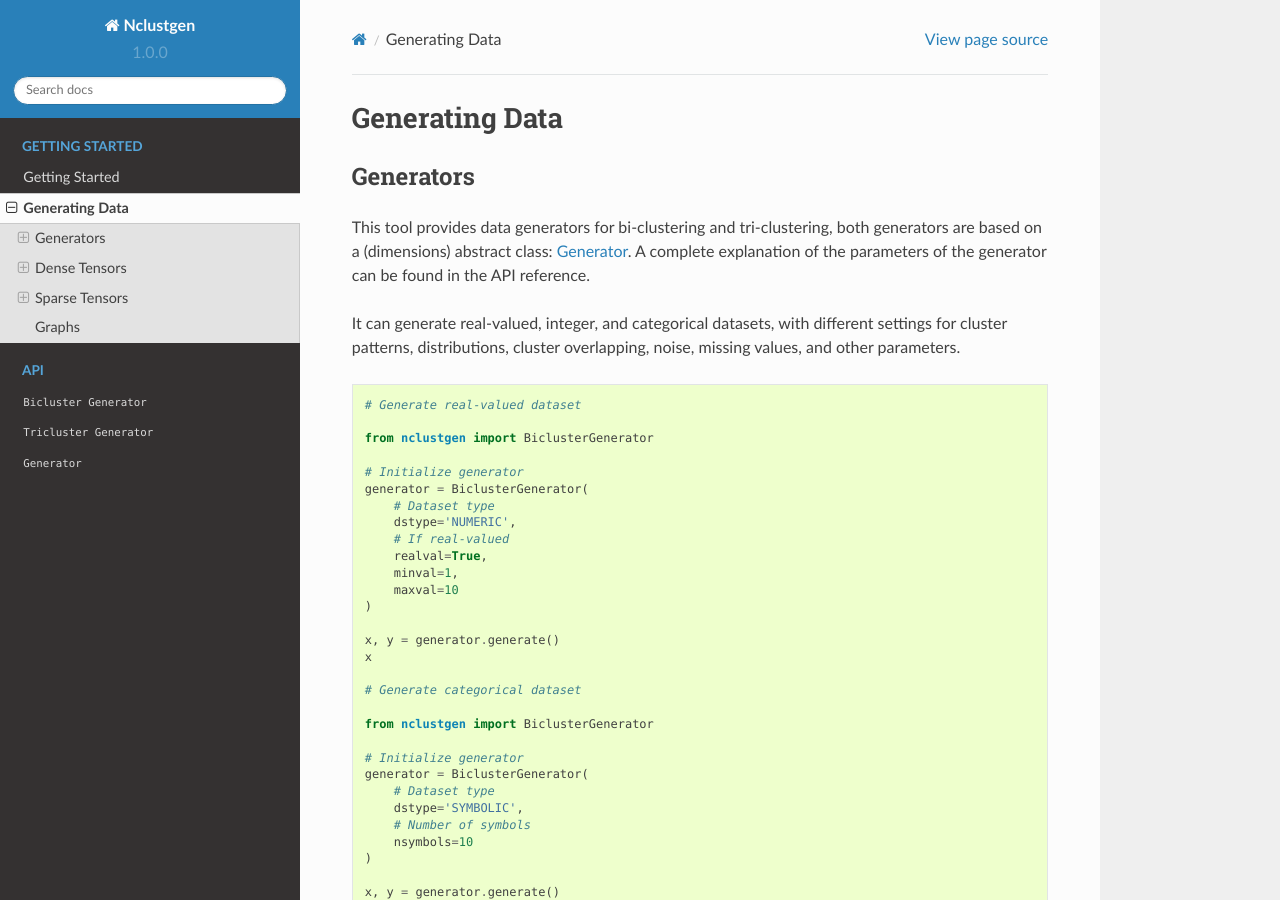
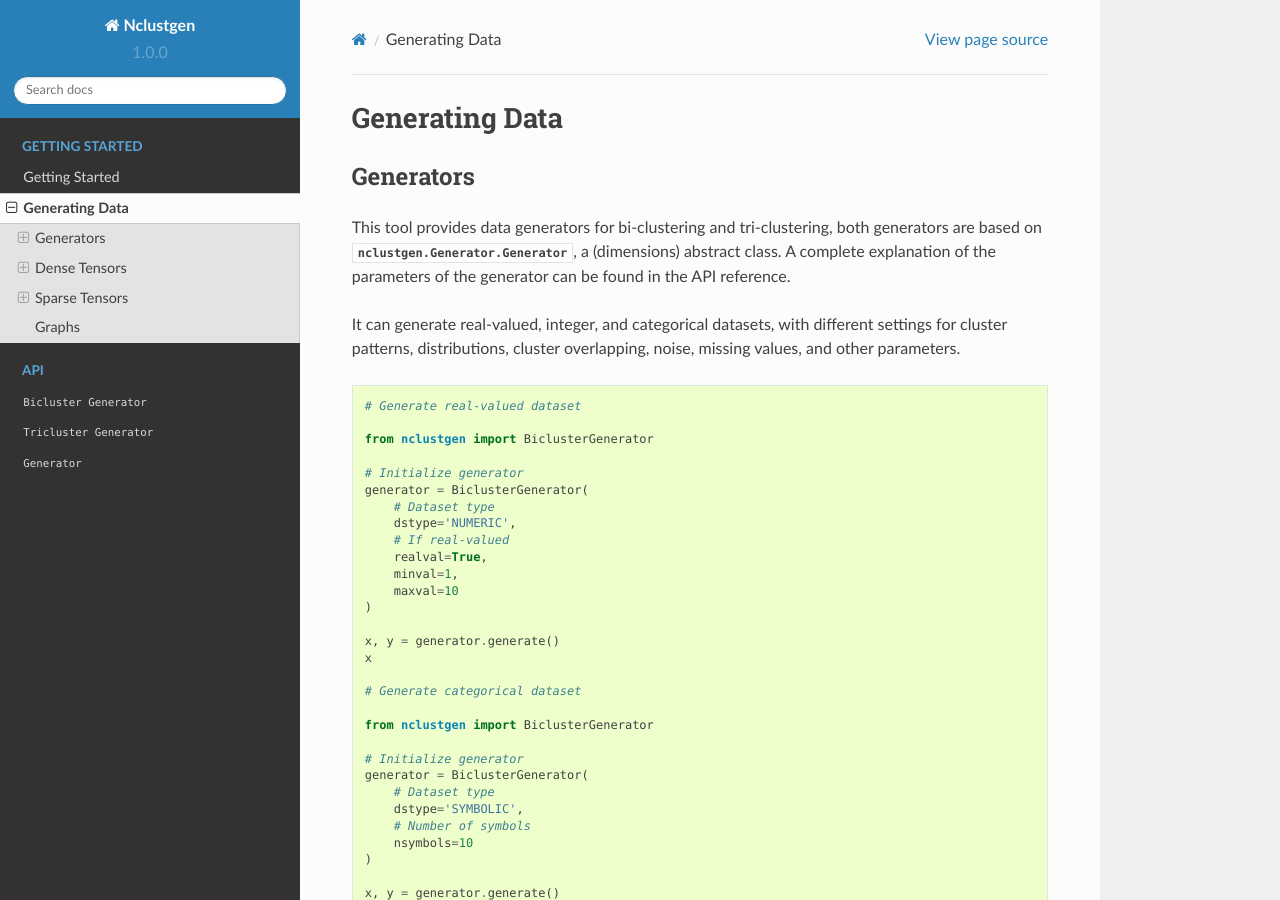
Before and after one commit to PedroCotovio/nclustgen, a Sphinx documentation site: the page built from docs/source/getting-started/generating_data.rst, in a window 1280 px wide and 900 px high. Built offline with Sphinx 7.4.7 and the Read the Docs theme 2.0.0, drawn with Linux system fonts in a browser that asks for light colours; some of the changed text lies outside the part shown.

Commit message:
[docs] generating data minor corrections

```diff
--- a/docs/source/getting-started/generating_data.rst
+++ b/docs/source/getting-started/generating_data.rst
@@ -5,9 +5,9 @@
 Generators
 ----------
 
-This tool provides data generators for bi-clustering and tri-clustering, both generators are based on a (dimensions)
-abstract class: :doc:`/api-reference/generator`. A complete explanation of the parameters of the generator can be found in
-the API reference.
+This tool provides data generators for bi-clustering and tri-clustering, both generators are based on
+:class:`nclustgen.Generator.Generator`, a (dimensions) abstract class. A complete explanation of the parameters of the
+generator can be found in the API reference.
 
 It can generate real-valued, integer, and categorical datasets, with different settings for cluster patterns,
 distributions, cluster overlapping, noise, missing values, and other parameters.
@@ -57,8 +57,8 @@
     x, y = generator.generate()
     x
 
-To generate a dataset, the :meth:`nclustgen.Generator.Generator.generate` method can be called. This method receives as input the dataset's shape and number
-of hidden clusters:
+To generate a dataset, the :meth:`nclustgen.Generator.Generator.generate` method can be called. This method receives as
+input the dataset's shape and number of hidden clusters:
 
 .. code:: python
 
@@ -211,7 +211,7 @@
 Dense Tensors
 -------------
 
-If the generator's *in_memory* parameter is True, then a dense tensor will be generated, in this case
+If :attr:`nclustgen.Generator.Generator.in_memory` is True, then a dense tensor will be generated, in this case
 `numpy <https://numpy.org/>`_ is used. If you are not familiar with numpy follow this link to learn more about it:
 https://numpy.org/doc/stable/user/quickstart.html
 
@@ -246,7 +246,7 @@
 Sparse Tensors
 --------------
 
-If the generator's *in_memory* parameter is False, then a sparse tensor will be generated, in this case different packages
+If :attr:`nclustgen.Generator.Generator.in_memory` parameter is False, then a sparse tensor will be generated, in this case different packages
 are used depending on the dimensionality of the dataset. But the shape follows the standard set by the dense option.
 
 Matrix
```
Also changed, not shown: other parts of docs/source/getting-started/generating_data.rst (+1 -1 lines).
